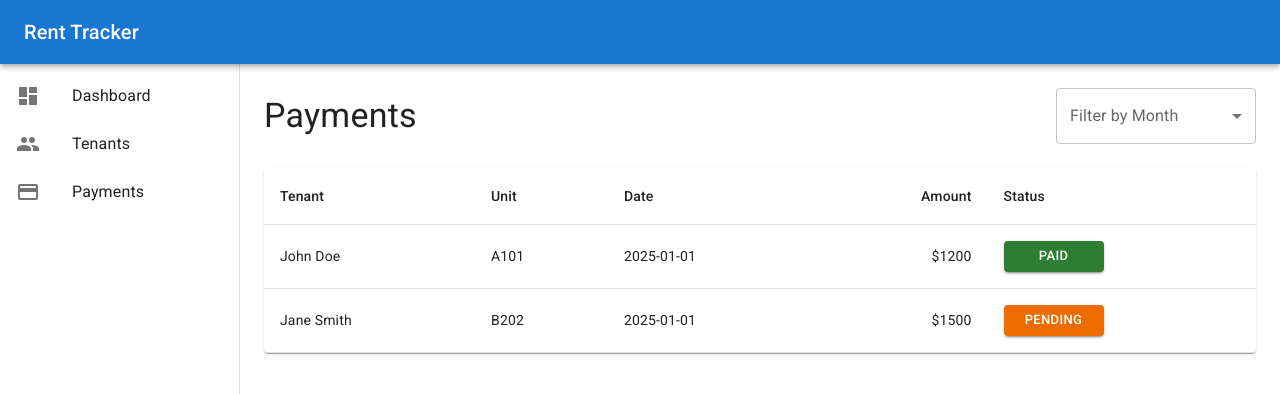
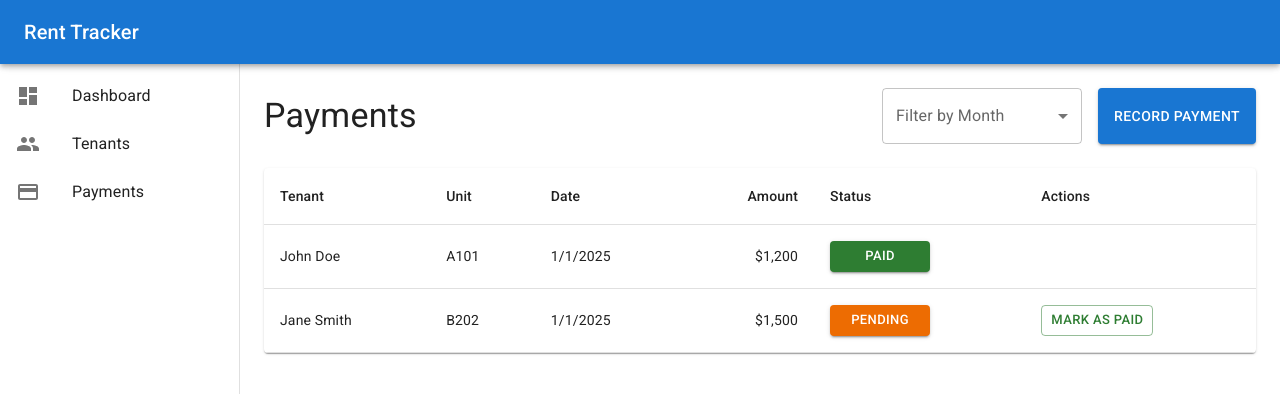
Before and after one commit to prasanna-sri/tenant-manager, a React (Vite) app in the folder rent-tracker/: page /payments in a window 1280 px wide. Shown: the top 394 px of the page. Built offline with nearby package versions, Linux system fonts and the light colour scheme; the HTML template or start-up script is replaced by a standard one.

Commit message:
updating payments

```diff
--- a/rent-tracker/src/App.jsx
+++ b/rent-tracker/src/App.jsx
@@ -9,6 +9,7 @@ import Tenants, { TenantsProvider } from './pages/Tenants';
 import AddTenant from './pages/AddTenant';
 import TenantDetails from './pages/TenantDetails';
 import Payments from './pages/Payments';
+import { PaymentsProvider } from './contexts/PaymentsContext';
 
 const theme = createTheme({
   palette: {
@@ -27,6 +28,7 @@ function App() {
       <LocalizationProvider dateAdapter={AdapterDateFns}>
         <CssBaseline />
         <TenantsProvider>
+          <PaymentsProvider>
             <BrowserRouter>
               <Routes>
                 <Route path="/" element={<Layout />}>
@@ -38,6 +40,7 @@ function App() {
                 </Route>
               </Routes>
             </BrowserRouter>
+          </PaymentsProvider>
         </TenantsProvider>
       </LocalizationProvider>
     </ThemeProvider>
--- /dev/null
+++ b/rent-tracker/src/contexts/PaymentsContext.jsx
@@ -0,0 +1,63 @@
+import React, { createContext, useState, useContext } from 'react';
+import { TenantsContext } from '../pages/Tenants';
+
+export const PaymentsContext = createContext();
+
+export function PaymentsProvider({ children }) {
+  const [payments, setPayments] = useState([
+    {
+      id: 1,
+      tenantId: 1,
+      date: '2025-01-01',
+      amount: 1200,
+      status: 'Paid',
+    },
+    {
+      id: 2,
+      tenantId: 2,
+      date: '2025-01-01',
+      amount: 1500,
+      status: 'Pending',
+    },
+  ]);
+
+  const addPayment = (newPayment) => {
+    setPayments(prev => [...prev, { ...newPayment, id: prev.length + 1 }]);
+  };
+
+  const updatePaymentStatus = (paymentId, status) => {
+    setPayments(prev => prev.map(payment =>
+      payment.id === paymentId ? { ...payment, status } : payment
+    ));
+  };
+
+  const getTotalRevenue = () => {
+    return payments
+      .filter(payment => payment.status === 'Paid')
+      .reduce((total, payment) => total + (Number(payment.amount) || 0), 0);
+  };
+
+  const getPendingPayments = () => {
+    return payments.filter(payment => payment.status === 'Pending').length;
+  };
+
+  const getPaymentsByMonth = (month) => {
+    return payments.filter(payment => {
+      const paymentDate = new Date(payment.date);
+      return paymentDate.getMonth() === month;
+    });
+  };
+
+  return (
+    <PaymentsContext.Provider value={{
+      payments,
+      addPayment,
+      updatePaymentStatus,
+      getTotalRevenue,
+      getPendingPayments,
+      getPaymentsByMonth
+    }}>
+      {children}
+    </PaymentsContext.Provider>
+  );
+}
--- a/rent-tracker/src/pages/Dashboard.jsx
+++ b/rent-tracker/src/pages/Dashboard.jsx
@@ -1,4 +1,4 @@
-import { useState, useEffect } from 'react';
+import { useState, useEffect, useContext } from 'react';
 import {
   Grid,
   Paper,
@@ -8,23 +8,17 @@ import {
   Button,
 } from '@mui/material';
 import { useNavigate } from 'react-router-dom';
+import { TenantsContext } from './Tenants';
+import { PaymentsContext } from '../contexts/PaymentsContext';
 
 export default function Dashboard() {
-  const [stats, setStats] = useState({
-    totalTenants: 0,
-    pendingPayments: 0,
-    totalRevenue: 0,
-  });
   const navigate = useNavigate();
+  const { tenants } = useContext(TenantsContext);
+  const { getTotalRevenue, getPendingPayments } = useContext(PaymentsContext);
 
   // In a real app, this would fetch data from an API
   useEffect(() => {
     // Mock data for demonstration
-    setStats({
-      totalTenants: 5,
-      pendingPayments: 2,
-      totalRevenue: 25000,
-    });
   }, []);
 
   const StatCard = ({ title, value, action }) => (
@@ -59,7 +53,7 @@ export default function Dashboard() {
         <Grid item xs={12} md={4}>
           <StatCard
             title="Total Tenants"
-            value={stats.totalTenants}
+            value={tenants.length}
             action={{
               text: 'View Tenants',
               onClick: () => navigate('/tenants'),
@@ -69,7 +63,7 @@ export default function Dashboard() {
         <Grid item xs={12} md={4}>
           <StatCard
             title="Pending Payments"
-            value={stats.pendingPayments}
+            value={getPendingPayments()}
             action={{
               text: 'View Payments',
               onClick: () => navigate('/payments'),
@@ -79,7 +73,11 @@ export default function Dashboard() {
         <Grid item xs={12} md={4}>
           <StatCard
             title="Total Revenue"
-            value={`$${stats.totalRevenue.toLocaleString()}`}
+            value={`$${getTotalRevenue().toLocaleString()}`}
+            action={{
+              text: 'View Payments',
+              onClick: () => navigate('/payments'),
+            }}
           />
         </Grid>
       </Grid>
--- a/rent-tracker/src/pages/Payments.jsx
+++ b/rent-tracker/src/pages/Payments.jsx
@@ -1,4 +1,4 @@
-import { useState, useEffect } from 'react';
+import { useState, useContext } from 'react';
 import {
   Box,
   Paper,
@@ -12,34 +12,61 @@ import {
   Button,
   TextField,
   MenuItem,
+  Dialog,
+  DialogTitle,
+  DialogContent,
+  DialogActions,
+  FormControl,
+  InputLabel,
+  Select,
 } from '@mui/material';
+import { DatePicker } from '@mui/x-date-pickers';
+import { TenantsContext } from './Tenants';
+import { PaymentsContext } from '../contexts/PaymentsContext';
 
 export default function Payments() {
-  const [payments, setPayments] = useState([]);
+  const { tenants } = useContext(TenantsContext);
+  const { payments, addPayment, updatePaymentStatus } = useContext(PaymentsContext);
   const [filterMonth, setFilterMonth] = useState('');
+  const [openDialog, setOpenDialog] = useState(false);
+  const [newPayment, setNewPayment] = useState({
+    tenantId: '',
+    amount: '',
+    date: null,
+  });
 
-  // In a real app, this would fetch from an API
-  useEffect(() => {
-    // Mock data for demonstration
-    setPayments([
-      {
-        id: 1,
-        tenantName: 'John Doe',
-        unit: 'A101',
-        date: '2025-01-01',
-        amount: 1200,
-        status: 'Paid',
-      },
-      {
-        id: 2,
-        tenantName: 'Jane Smith',
-        unit: 'B202',
-        date: '2025-01-01',
-        amount: 1500,
+  const handleAddPayment = () => {
+    if (!newPayment.tenantId || !newPayment.amount || !newPayment.date) {
+      return;
+    }
+
+    const selectedTenant = tenants.find(t => t.id === newPayment.tenantId);
+    if (!selectedTenant) return;
+
+    addPayment({
+      ...newPayment,
+      amount: Number(newPayment.amount),
       status: 'Pending',
-      },
-    ]);
-  }, []);
+      date: newPayment.date.toISOString().split('T')[0],
+    });
+
+    setNewPayment({
+      tenantId: '',
+      amount: '',
+      date: null,
+    });
+    setOpenDialog(false);
+  };
+
+  const getTenantName = (tenantId) => {
+    const tenant = tenants.find(t => t.id === tenantId);
+    return tenant ? tenant.name : 'Unknown';
+  };
+
+  const getTenantUnit = (tenantId) => {
+    const tenant = tenants.find(t => t.id === tenantId);
+    return tenant ? tenant.unit : 'Unknown';
+  };
 
   const months = [
     'January', 'February', 'March', 'April',
@@ -47,10 +74,17 @@ export default function Payments() {
     'September', 'October', 'November', 'December'
   ];
 
+  const filteredPayments = payments.filter(payment => {
+    if (!filterMonth) return true;
+    const paymentDate = new Date(payment.date);
+    return months[paymentDate.getMonth()] === filterMonth;
+  });
+
   return (
     <Box>
       <Box sx={{ display: 'flex', justifyContent: 'space-between', alignItems: 'center', mb: 3 }}>
         <Typography variant="h4">Payments</Typography>
+        <Box sx={{ display: 'flex', gap: 2 }}>
           <TextField
             select
             label="Filter by Month"
@@ -65,6 +99,21 @@ export default function Payments() {
               </MenuItem>
             ))}
           </TextField>
+          <Button
+            variant="contained"
+            color="primary"
+            onClick={() => {
+              setNewPayment({
+                tenantId: '',
+                amount: '',
+                date: new Date(),
+              });
+              setOpenDialog(true);
+            }}
+          >
+            Record Payment
+          </Button>
+        </Box>
       </Box>
 
       <TableContainer component={Paper}>
@@ -76,15 +125,16 @@ export default function Payments() {
               <TableCell>Date</TableCell>
               <TableCell align="right">Amount</TableCell>
               <TableCell>Status</TableCell>
+              <TableCell>Actions</TableCell>
             </TableRow>
           </TableHead>
           <TableBody>
-            {payments.map((payment) => (
+            {filteredPayments.map((payment) => (
               <TableRow key={payment.id}>
-                <TableCell>{payment.tenantName}</TableCell>
-                <TableCell>{payment.unit}</TableCell>
-                <TableCell>{payment.date}</TableCell>
-                <TableCell align="right">${payment.amount}</TableCell>
+                <TableCell>{getTenantName(payment.tenantId)}</TableCell>
+                <TableCell>{getTenantUnit(payment.tenantId)}</TableCell>
+                <TableCell>{new Date(payment.date).toLocaleDateString()}</TableCell>
+                <TableCell align="right">${payment.amount.toLocaleString()}</TableCell>
                 <TableCell>
                   <Button
                     variant="contained"
@@ -95,11 +145,79 @@ export default function Payments() {
                     {payment.status}
                   </Button>
                 </TableCell>
+                <TableCell>
+                  {payment.status === 'Pending' && (
+                    <Button
+                      variant="outlined"
+                      size="small"
+                      color="success"
+                      onClick={() => updatePaymentStatus(payment.id, 'Paid')}
+                    >
+                      Mark as Paid
+                    </Button>
+                  )}
+                </TableCell>
               </TableRow>
             ))}
           </TableBody>
         </Table>
       </TableContainer>
+
+      <Dialog open={openDialog} onClose={() => setOpenDialog(false)} maxWidth="sm" fullWidth>
+        <DialogTitle>Record New Payment</DialogTitle>
+        <DialogContent>
+          <Box sx={{ display: 'flex', flexDirection: 'column', gap: 2, mt: 2 }}>
+            <FormControl fullWidth>
+              <InputLabel>Tenant</InputLabel>
+              <Select
+                value={newPayment.tenantId}
+                label="Tenant"
+                onChange={(e) => {
+                  const tenant = tenants.find(t => t.id === e.target.value);
+                  setNewPayment(prev => ({
+                    ...prev,
+                    tenantId: e.target.value,
+                    amount: tenant ? tenant.rentAmount : '',
+                  }));
+                }}
+              >
+                {tenants.map((tenant) => (
+                  <MenuItem key={tenant.id} value={tenant.id}>
+                    {tenant.name} - {tenant.unit} (${tenant.rentAmount})
+                  </MenuItem>
+                ))}
+              </Select>
+            </FormControl>
+            <TextField
+              label="Amount"
+              type="number"
+              value={newPayment.amount}
+              onChange={(e) => setNewPayment(prev => ({ ...prev, amount: e.target.value }))}
+              InputProps={{
+                startAdornment: '$',
+              }}
+              required
+            />
+            <DatePicker
+              label="Payment Date"
+              value={newPayment.date}
+              onChange={(newValue) => setNewPayment(prev => ({ ...prev, date: newValue }))}
+              slotProps={{ textField: { fullWidth: true, required: true } }}
+            />
+          </Box>
+        </DialogContent>
+        <DialogActions>
+          <Button onClick={() => setOpenDialog(false)}>Cancel</Button>
+          <Button
+            onClick={handleAddPayment}
+            variant="contained"
+            color="primary"
+            disabled={!newPayment.tenantId || !newPayment.amount || !newPayment.date}
+          >
+            Add Payment
+          </Button>
+        </DialogActions>
+      </Dialog>
     </Box>
   );
 }
```
Lines whose indentation alone changed are shown as unchanged.
